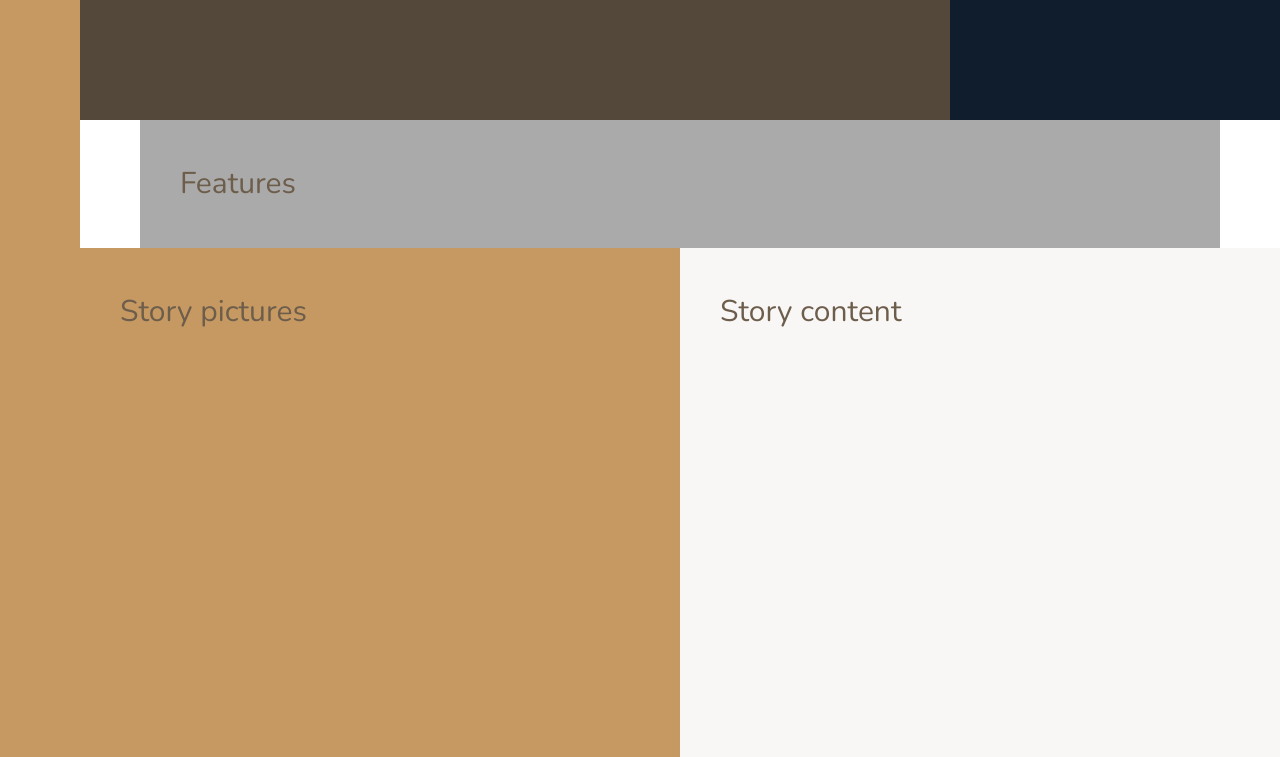
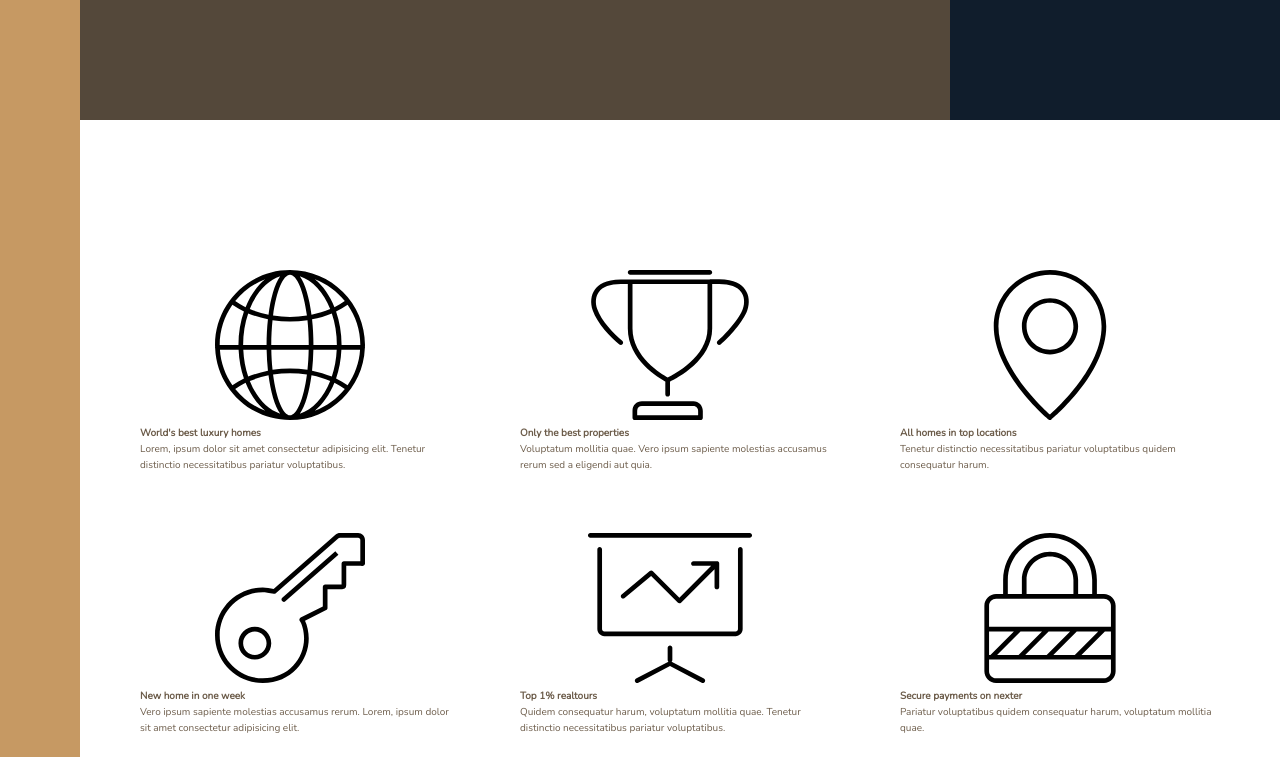
Before and after one commit to goran-nedelkovski/Nexter, a website: page index.html in a window 1280 px wide. Shown: the part 520-1277 px from the top of the page. Drawn offline with nearby package versions, Linux system fonts and the light colour scheme.

Commit message:
[Lecture 108]-Building the Features section (Part1) [grid-gap(for margins/gutter); h4.heading-4 is  a different component  which i'll use later,  and it's not part of the feature block(component)]

```diff
--- a/index.html
+++ b/index.html
@@ -26,7 +26,49 @@
         </div>
 
         <section class="features">
-            Features
+            <div class="feature">
+                <svg class="feature__icon">
+                    <use xlink:href="img/sprite.svg#icon-global"></use>
+                </svg>
+                <!--this h4.heading-4 is component which i'll use later, and it's not part of the feature block(component) -->
+                <h4 class="heading-4">World's best luxury homes</h4>
+                <p class="feature__text">Lorem, ipsum dolor sit amet consectetur adipisicing elit. Tenetur distinctio necessitatibus pariatur voluptatibus.</p>
+            </div>
+            <div class="feature">
+                <svg class="feature__icon">
+                    <use xlink:href="img/sprite.svg#icon-trophy"></use>
+                </svg>
+                <h4 class="heading-4">Only the best properties</h4>
+                <p class="feature__text">Voluptatum mollitia quae. Vero ipsum sapiente molestias accusamus rerum sed a eligendi aut quia.</p>
+            </div>
+            <div class="feature">
+                <svg class="feature__icon">
+                    <use xlink:href="img/sprite.svg#icon-map-pin"></use>
+                </svg>
+                <h4 class="heading-4">All homes in top locations</h4>
+                <p class="feature__text">Tenetur distinctio necessitatibus pariatur voluptatibus quidem consequatur harum.</p>
+            </div>
+            <div class="feature">
+                <svg class="feature__icon">
+                    <use xlink:href="img/sprite.svg#icon-key"></use>
+                </svg>
+                <h4 class="heading-4">New home in one week</h4>
+                <p class="feature__text">Vero ipsum sapiente molestias accusamus rerum. Lorem, ipsum dolor sit amet consectetur adipisicing elit.</p>
+            </div>
+            <div class="feature">
+                <svg class="feature__icon">
+                    <use xlink:href="img/sprite.svg#icon-presentation"></use>
+                </svg>
+                <h4 class="heading-4">Top 1% realtours</h4>
+                <p class="feature__text">Quidem consequatur harum, voluptatum mollitia quae. Tenetur distinctio necessitatibus pariatur voluptatibus.</p>
+            </div>
+            <div class="feature">
+                <svg class="feature__icon">
+                    <use xlink:href="img/sprite.svg#icon-lock"></use>
+                </svg>
+                <h4 class="heading-4">Secure payments on nexter</h4>
+                <p class="feature__text">Pariatur voluptatibus quidem consequatur harum, voluptatum mollitia quae.</p>
+            </div>
         </section>
 <!--these 2 divs are without the parent story block, because we want to be a grid items-->
         <div class="story__pictures">
--- a/sass/_base.scss
+++ b/sass/_base.scss
@@ -34,10 +34,10 @@ body {
 .container {
     display: grid;
     grid-template-rows: 80vh min-content 40vw repeat(3,min-content);         // min-content or auto => row's heigth = content's height (it's same, that means that the row is addapted to the content when increase/decrease the viewport)
-    grid-template-columns: [sidebar-start] 8rem [sidebar-end full-start] minmax(6rem,1fr) [center-start] repeat(8, [col-start] minmax(min-content, 14rem) [col-end]) [center-end] minmax(6rem,1fr) [full-end];    // 1140px/8 = 142.5px per column = 14,25rem; minmax(min-content=>min value, 14rem=>max value) for responsivnes; 1fr and 1fr around the 8 columns to fill the remaining space and to center that 8 col content at the middle; naming the column hrid lines;
+    grid-template-columns: [sidebar-start] 8rem [sidebar-end full-start] minmax(6rem,1fr) [center-start] repeat(8, [col-start] minmax(min-content, 14rem) [col-end]) [center-end] minmax(6rem,1fr) [full-end];    // 1140px/8 = 142.5px per column = 14,25rem; minmax(min-content=>min value, 14rem=>max value) for responsivnes; 1fr and 1fr around the 8 columns to fill the remaining space and to center that 8 col content at the middle; naming the column grid lines;
 
-    & > * {
-        padding: 40px;
-        font-size: 3rem;
-    }
+    // & > * {
+    //     padding: 40px;
+    //     font-size: 3rem;
+    // }
 }
--- a/sass/_features.scss
+++ b/sass/_features.scss
@@ -1,5 +1,10 @@
 .features {
-    background-color: $color-grey-light-2;
     grid-column: center-start / center-end;
 
+    margin: 15rem 0;
+
+    display: grid;
+    grid-template-columns: repeat(3, 1fr);
+    // grid-template-rows: auto auto;           // it's not nessesery, because all 6 items will be automatically placed in a implicit grid, t.e. in implicit rows(not explicit)
+    grid-gap: 6rem;
 }
```
Also changed, not shown: css/style.css.
